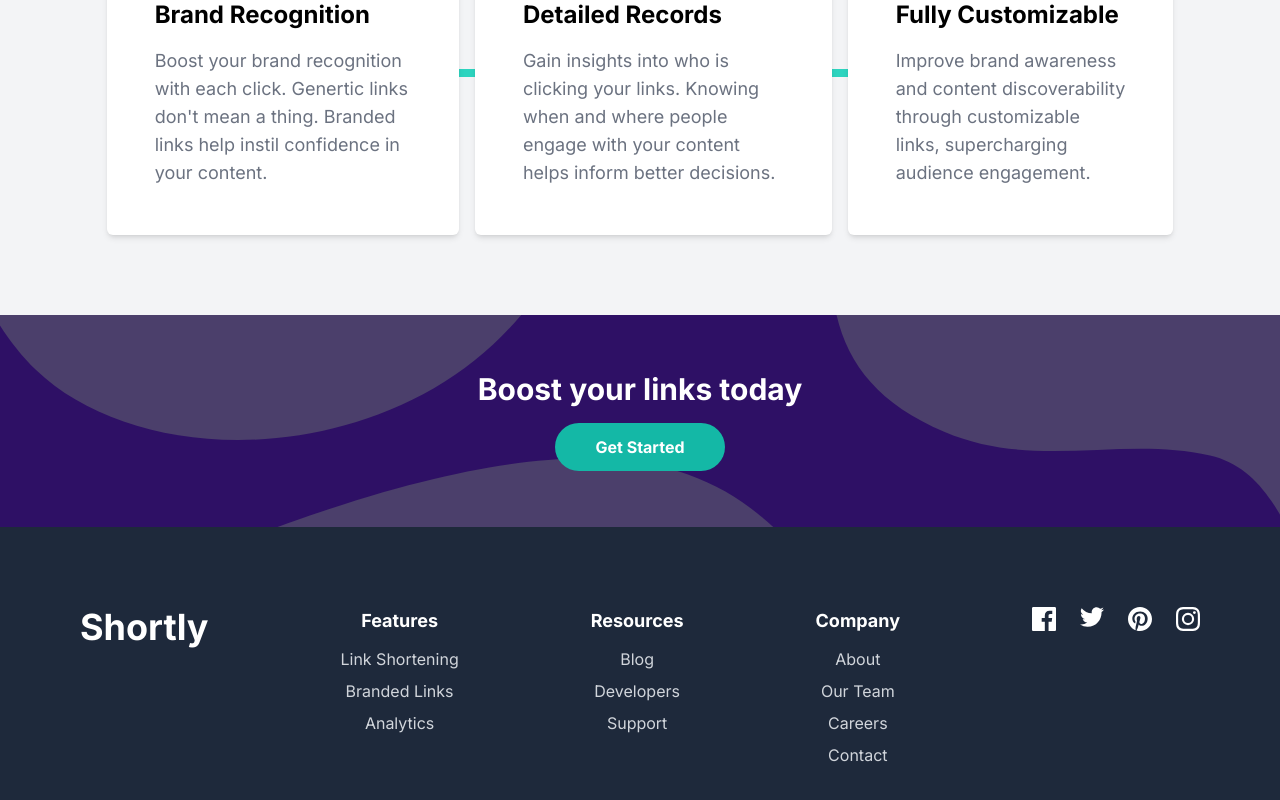
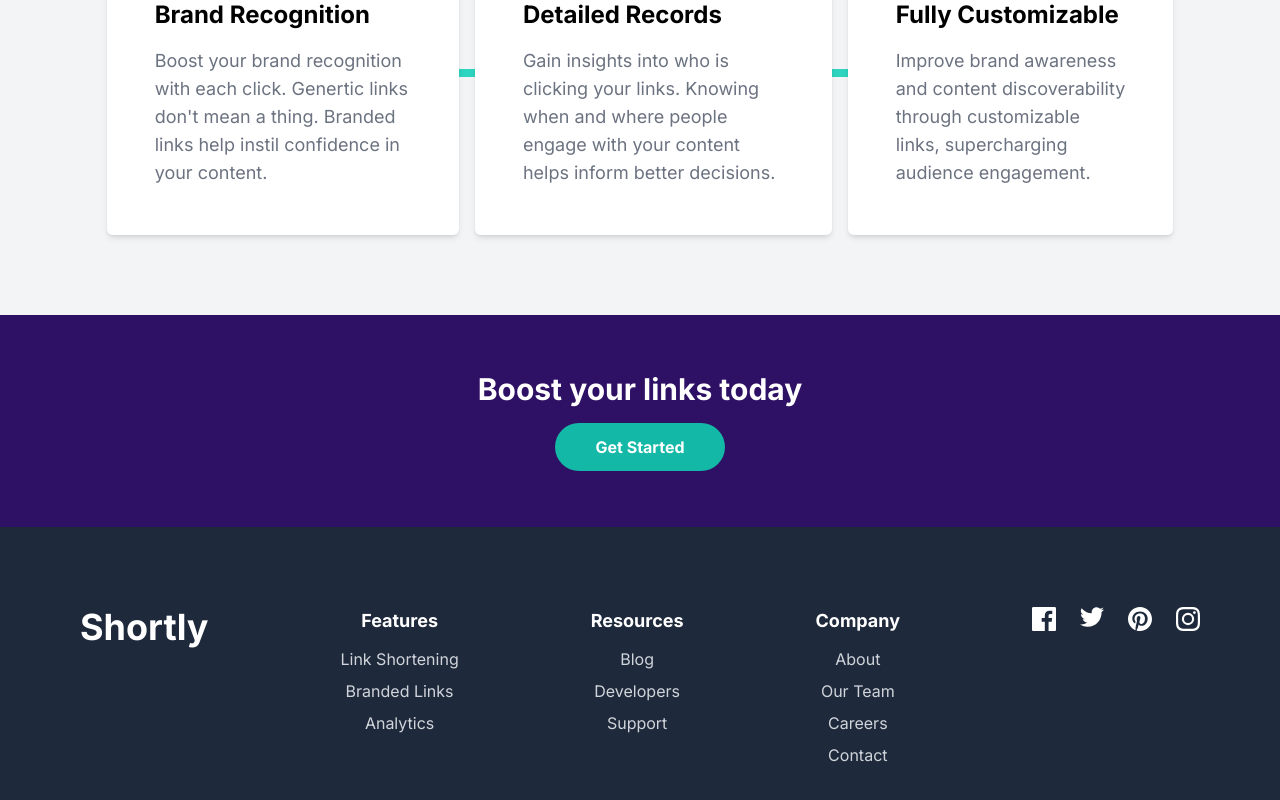
Before and after one commit to BrandTrump/Url-Shortening-Application, a Next.js app: page / in a window 1280 px wide. Shown: the part 1266-2066 px from the top of the page. Built offline with nearby package versions, Linux system fonts and the light colour scheme.

Commit message:
style: improved page responsiveness

```diff
--- a/app/page.tsx
+++ b/app/page.tsx
@@ -7,9 +7,9 @@ import Link from "next/link";
 
 export default function Home() {
   return (
-    <div>
+    <>
       <div className="bg-white pb-40 md:pb-20">
-        <div className="pt-20 flex flex-col-reverse md:justify-between md:flex-row md:pb-20 md:items-center overflow-hidden md:space-x-20">
+        <div className="pt-20 flex flex-col-reverse md:justify-between md:flex-row md:pb-20 md:items-center overflow-hidden md:space-x-20 2xl:w-3/5 mx-auto ">
           <div className="flex flex-col justify-center items-center text-center px-8 space-y-8 mt-14 md:text-start md:items-start md:px-8">
             <div className="space-y-4">
               <h1 className="font-bold text-5xl md:text-6xl lg:text-7xl">
@@ -37,9 +37,12 @@ export default function Home() {
           </div>
         </div>
       </div>
-      <ShorteningField />
-      <InfoSection />
+
+      <div className="2xl:w-3/5 mx-auto">
+        <ShorteningField />
+        <InfoSection />
+      </div>
       <CallToAction />
-    </div>
+    </>
   );
 }
--- a/components/CallToAction.tsx
+++ b/components/CallToAction.tsx
@@ -3,7 +3,7 @@ import Link from "next/link";
 function CallToAction() {
   return (
     <div className="bg-violet-950">
-      <div className="bg-[url('/bg-boost-desktop.svg')] object-cover w-full h-full bg-no-repeat">
+      <div className="bg-[url('/bg-boost-desktop.svg')] object-cover w-full h-full lg:bg-none">
         <div className="py-14 px-10 text-center text-white flex flex-col space-y-4 md:py-18">
           <h1 className="font-bold text-3xl">Boost your links today</h1>
           <Link
--- a/components/Footer.tsx
+++ b/components/Footer.tsx
@@ -7,7 +7,8 @@ import Image from "next/image";
 
 function Footer() {
   return (
-    <div className="bg-slate-800 flex flex-col items-center justify-center p-20 text-center space-y-8 md:flex-row md:items-start md:space-y-0 md:justify-between md:flex-wrap">
+    <div className="bg-slate-800">
+      <div className="flex flex-col items-center justify-center p-20 text-center space-y-8 md:flex-row md:items-start md:space-y-0 md:justify-between md:flex-wrap 2xl:w-3/5 mx-auto">
         <h1 className="text-white font-bold text-4xl">Shortly</h1>
         <div className="flex flex-col space-y-3">
           <h2 className="text-white font-bold text-lg">Features</h2>
@@ -70,6 +71,7 @@ function Footer() {
           </Link>
         </div>
       </div>
+    </div>
   );
 }
 
```
Lines whose indentation alone changed are shown as unchanged.
